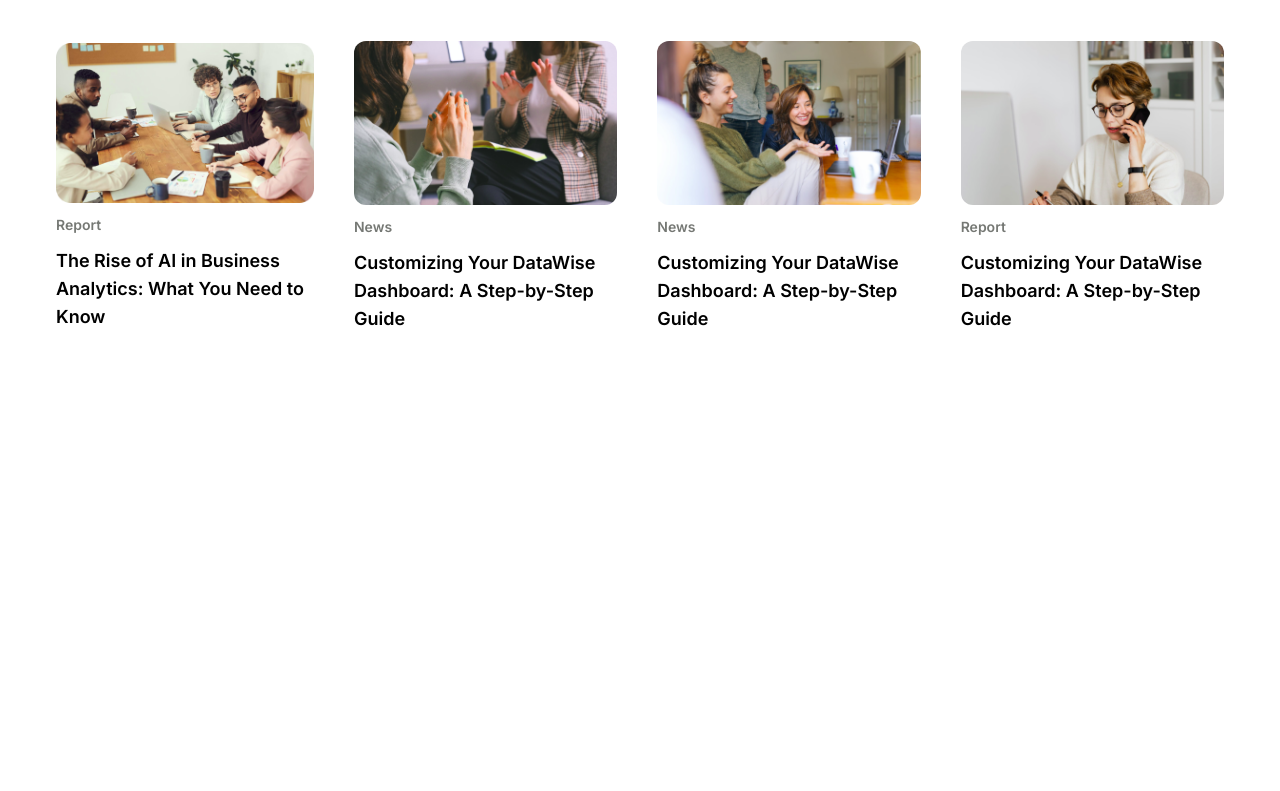
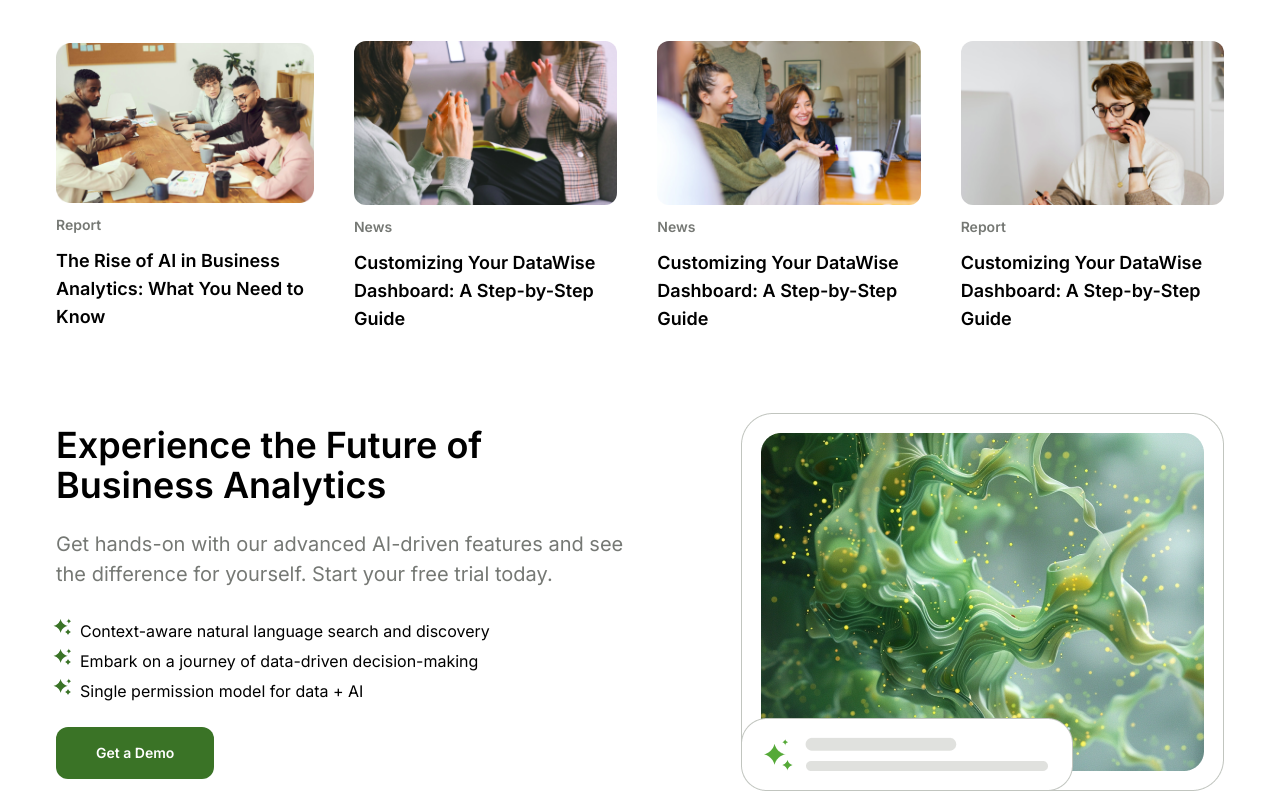
Before and after one commit to akashkennedy/Datawise, a React (Vite) app: page / in a window 1280 px wide. Shown: the part 2399-3190 px from the top of the page. Before the commit the page ends 2732 px from the top, so only its background shows below. Built offline with nearby package versions, Linux system fonts and the light colour scheme.

Commit message:
Create Business Analytics Section

```diff
--- a/src/App.jsx
+++ b/src/App.jsx
@@ -1,9 +1,10 @@
 import Header from "./sections/Header.jsx";
 import Hero from "./sections/Hero.jsx";
 import Partners from "./sections/Partners.jsx";
-import AboutUs from "./sections/AboutUs.jsx"
+import AboutUs from "./sections/AboutUs.jsx";
 import Solutions from "./sections/Solutions.jsx";
 import Blogs from "./sections/Blogs.jsx";
+import Analytics from "./sections/Analytics.jsx";
 
 const App = () => {
   return (
@@ -15,6 +16,7 @@ const App = () => {
         <AboutUs />
         <Solutions />
         <Blogs />
+        <Analytics />
       </main>
     </>
   );
--- /dev/null
+++ b/src/sections/Analytics.jsx
@@ -0,0 +1,32 @@
+import { businessAnalyticsPoints } from "../constants/data";
+import { businessAnalytics } from "../constants/data";
+import BusinessAnalyticsImg from "../assets/businessAnalytics.png";
+import Button from "../components/Button.jsx";
+
+const Analytics = () => {
+  return (
+    <section className="mt-10 flex flex-col gap-10 md:mt-20 lg:mt-20 lg:flex-row lg:gap-28">
+      <div className="flex flex-col justify-around gap-10 lg:gap-0">
+        <h1 className="text-4xl font-semibold">{businessAnalytics.heading}</h1>
+        <p className="info font-normal">{businessAnalytics.desc}</p>
+        <div className="ml-6">
+          {businessAnalyticsPoints.map((list) => (
+            <ul key={list.id}>
+              <li className="list-image-[url(./assets/listImg.png)]">
+                {list.text}
+              </li>
+            </ul>
+          ))}
+        </div>
+        <Button label="Get a Demo" className="w-full px-10 md:w-fit lg:w-fit" />
+      </div>
+      <img
+        src={BusinessAnalyticsImg}
+        alt="Business Analytics Image"
+        className="md:h-fit"
+      />
+    </section>
+  );
+};
+
+export default Analytics;
--- a/tailwind.config.js
+++ b/tailwind.config.js
@@ -5,7 +5,7 @@ export default {
     extend: {
       colors: {
         gray: "#3C403A",
-        green: "#3A7326"
+        green: "#3A7326",
       },
     },
   },
```
